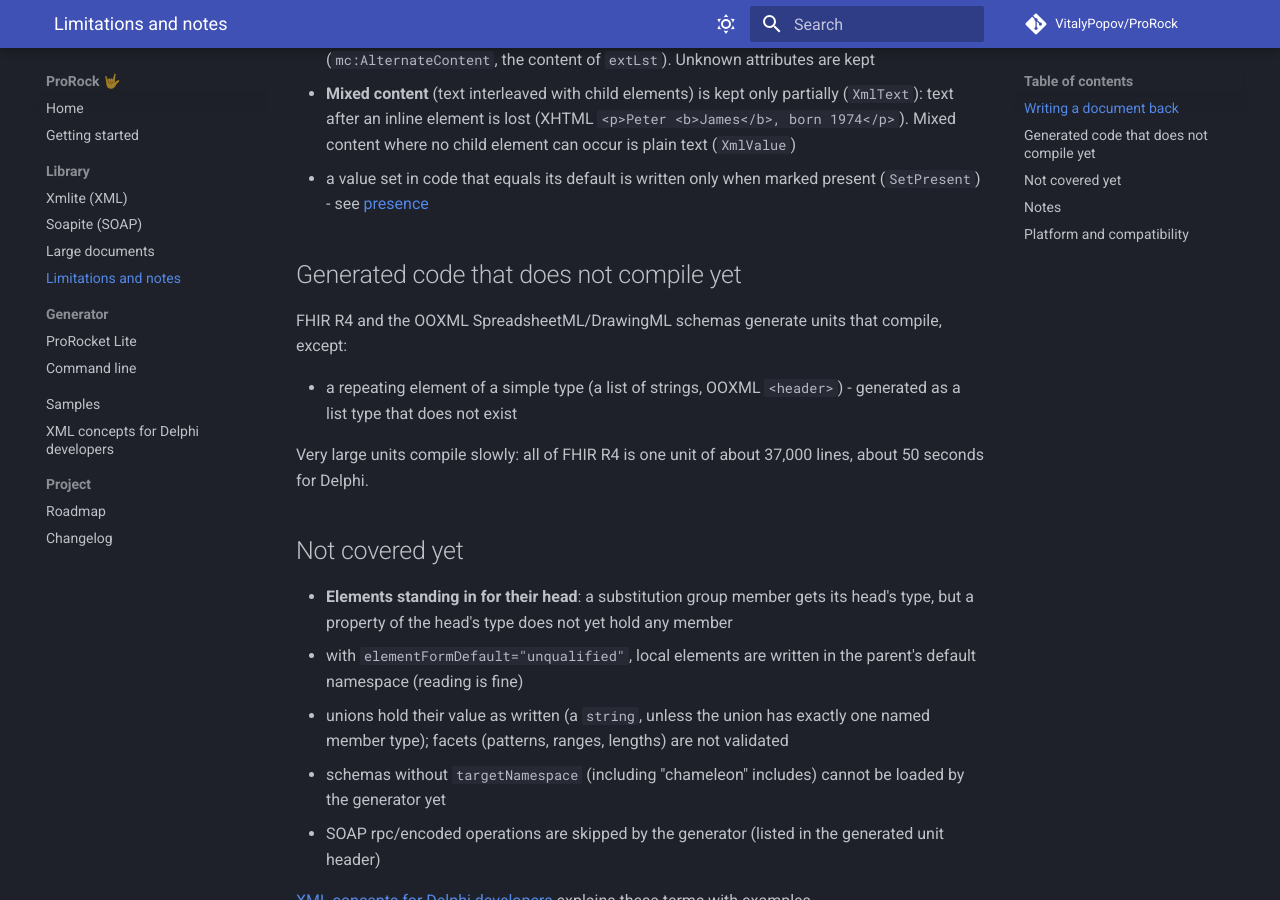
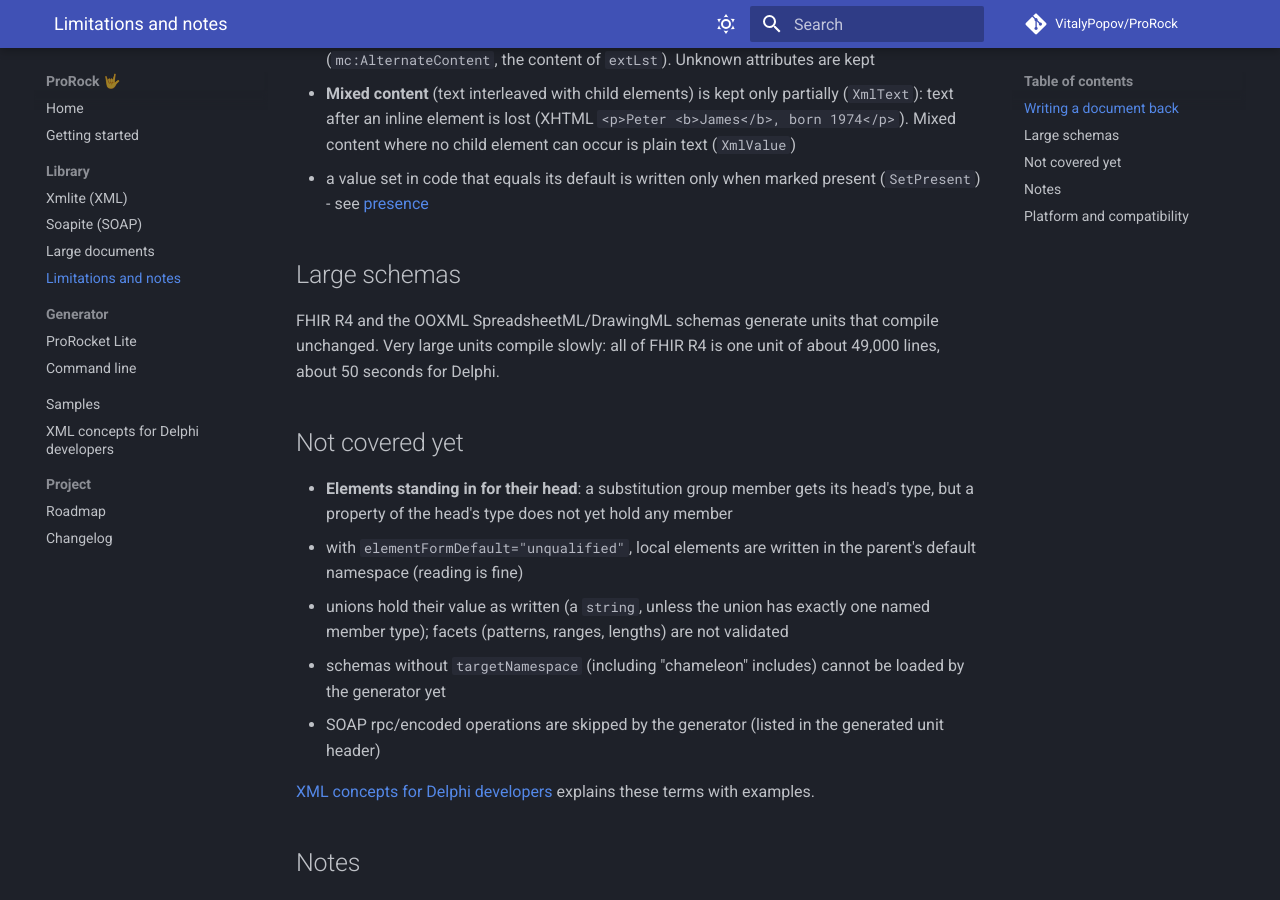
Before and after one commit to VitalyPopov/ProRock, an MkDocs documentation site: the page built from docs/limitations.md, in a window 1280 px wide and 900 px high, scrolled down 393 px. Built offline with MkDocs 1.6.1 and Material for MkDocs 9.7.7, drawn with Linux system fonts in a browser that asks for light colours; comment, search, counter and statistics services are not loaded.

Commit message:
Lists of plain values: a repeating element of a simple type is a TXmliteValueList<T> (a TList<T> of strings, numbers, enumerations, booleans), each value converted as a property of its type; one conversion for fields and list items; TXmliteTextElement and TXmliteTextNode* removed (never generated); docs: value lists, the OOXML compile gap closed

```diff
--- a/docs/limitations.md
+++ b/docs/limitations.md
@@ -17,13 +17,10 @@ defaults, absent values stay absent, enumeration texts and element order as in t
 - a value set in code that equals its default is written only when marked present (`SetPresent`) - see
   [presence](xmlite.md#absent-or-default-presence)
 
-## Generated code that does not compile yet
+## Large schemas
 
-FHIR R4 and the OOXML SpreadsheetML/DrawingML schemas generate units that compile, except:
-
-- a repeating element of a simple type (a list of strings, OOXML `<header>`) - generated as a list type that does not exist
-
-Very large units compile slowly: all of FHIR R4 is one unit of about 37,000 lines, about 50 seconds for Delphi.
+FHIR R4 and the OOXML SpreadsheetML/DrawingML schemas generate units that compile unchanged. Very large units compile slowly:
+all of FHIR R4 is one unit of about 49,000 lines, about 50 seconds for Delphi.
 
 ## Not covered yet
 
```
Also changed, not shown: CHANGELOG.md (+8 -0 lines), docs/xmlite.md (+3 -2 lines), 2 other files.
